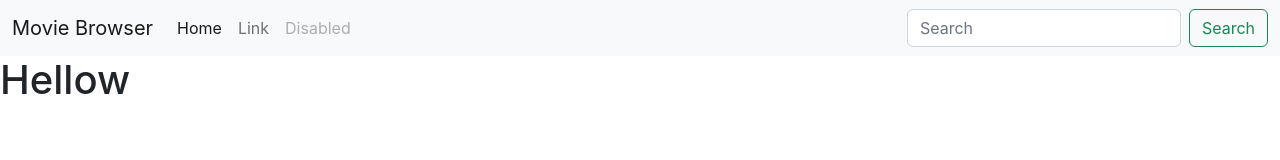
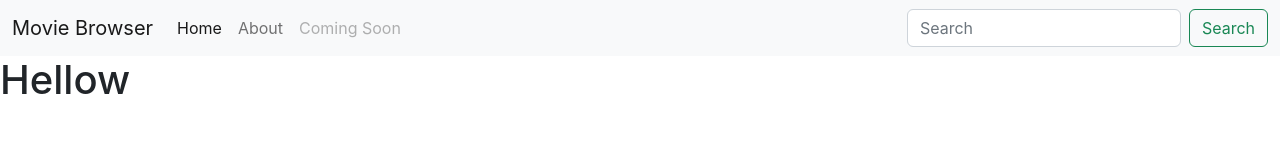
Before and after one commit to theKuanWay/React201, a React (Create React App) app in the folder moviebrowser/: page / in a window 1280 px wide. Shown: the top 160 px of the page. Built offline with nearby package versions, Linux system fonts and the light colour scheme.

Commit message:
add in routes

```diff
--- a/moviebrowser/src/App.js
+++ b/moviebrowser/src/App.js
@@ -2,16 +2,16 @@
 import NavBar from './Components/NavBar/NavBar';
 import Home from './Components/Home/Home';
 import AboutView from './Components/About/About';
-import { Switch,Route} from 'react-router-dom';
+import { Routes, Route} from 'react-router-dom';
 
 function App() {
   return (
     <div>
       <NavBar />
-      <Switch>
-        <Route exact path="/" component={Home} />
-        <Route path="/about" component={AboutView} />
-      </Switch>
+      <Routes>
+        <Route path="/" element={<Home/>} />
+        <Route path="/about" element={<AboutView/>} />
+      </Routes>
     </div>
   );
 }
--- a/moviebrowser/src/Components/NavBar/NavBar.js
+++ b/moviebrowser/src/Components/NavBar/NavBar.js
@@ -1,21 +1,23 @@
+import { Link } from "react-router-dom";
+
 const NavBar = () => {
     return (
 <nav className="navbar navbar-expand-lg bg-light">
   <div className="container-fluid">
-    <a className="navbar-brand" href="#">Movie Browser</a>
+    <Link className="navbar-brand" to="/">Movie Browser</Link>
     <button className="navbar-toggler" type="button" data-bs-toggle="collapse" data-bs-target="#navbarSupportedContent" aria-controls="navbarSupportedContent" aria-expanded="false" aria-label="Toggle navigation">
       <span className="navbar-toggler-icon"></span>
     </button>
     <div className="collapse navbar-collapse" id="navbarSupportedContent">
       <ul className="navbar-nav me-auto mb-2 mb-lg-0">
         <li className="nav-item">
-          <a className="nav-link active" aria-current="page" href="#">Home</a>
+          <Link className="nav-link active" aria-current="page" to="/">Home</Link>
         </li>
         <li className="nav-item">
-          <a className="nav-link" href="#">Link</a>
+          <Link className="nav-link" to="/about">About</Link>
         </li>
         <li className="nav-item">
-          <a className="nav-link disabled">Disabled</a>
+          <Link className="nav-link disabled" to="/">Coming Soon</Link>
         </li>
       </ul>
       <form className="d-flex" role="search">
```
